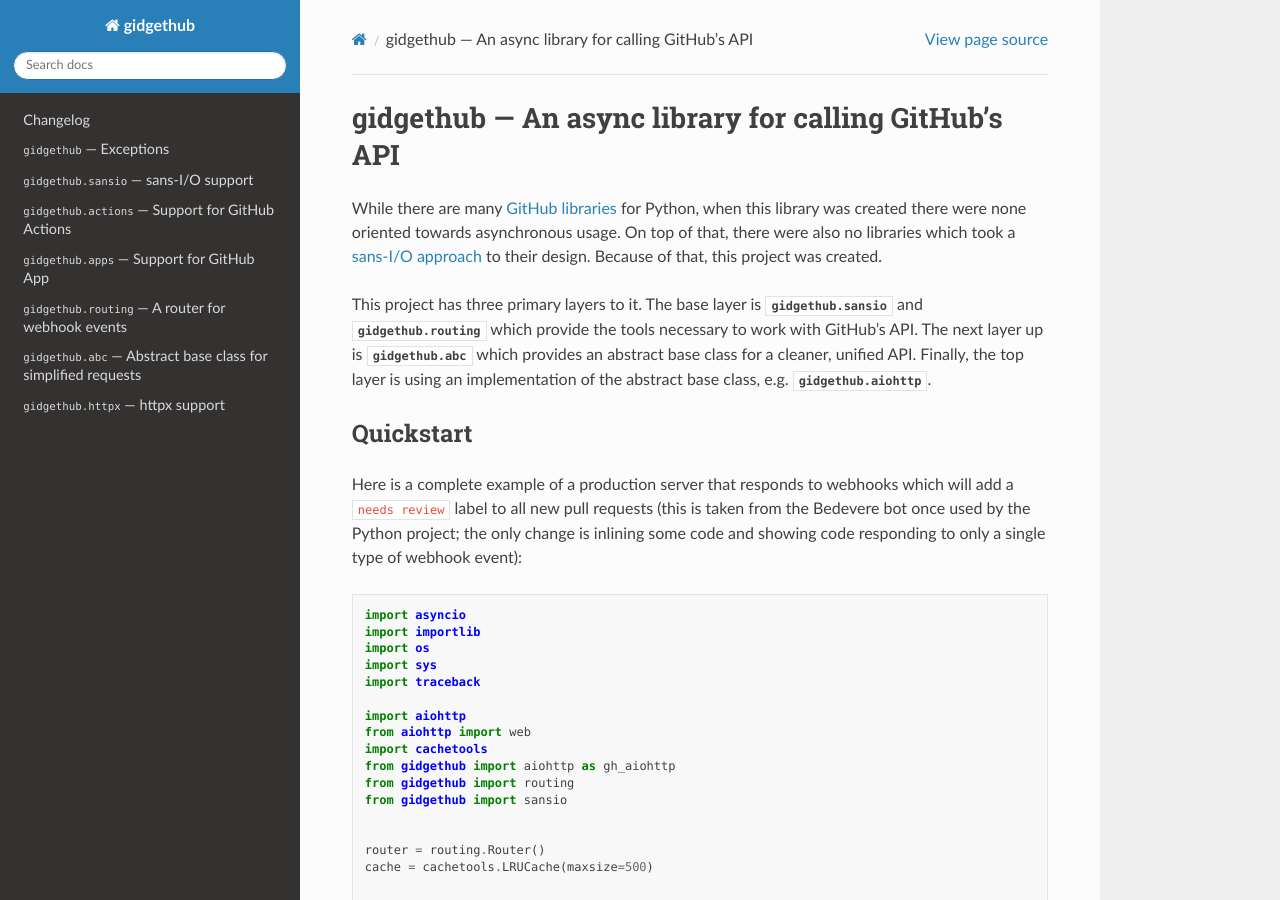
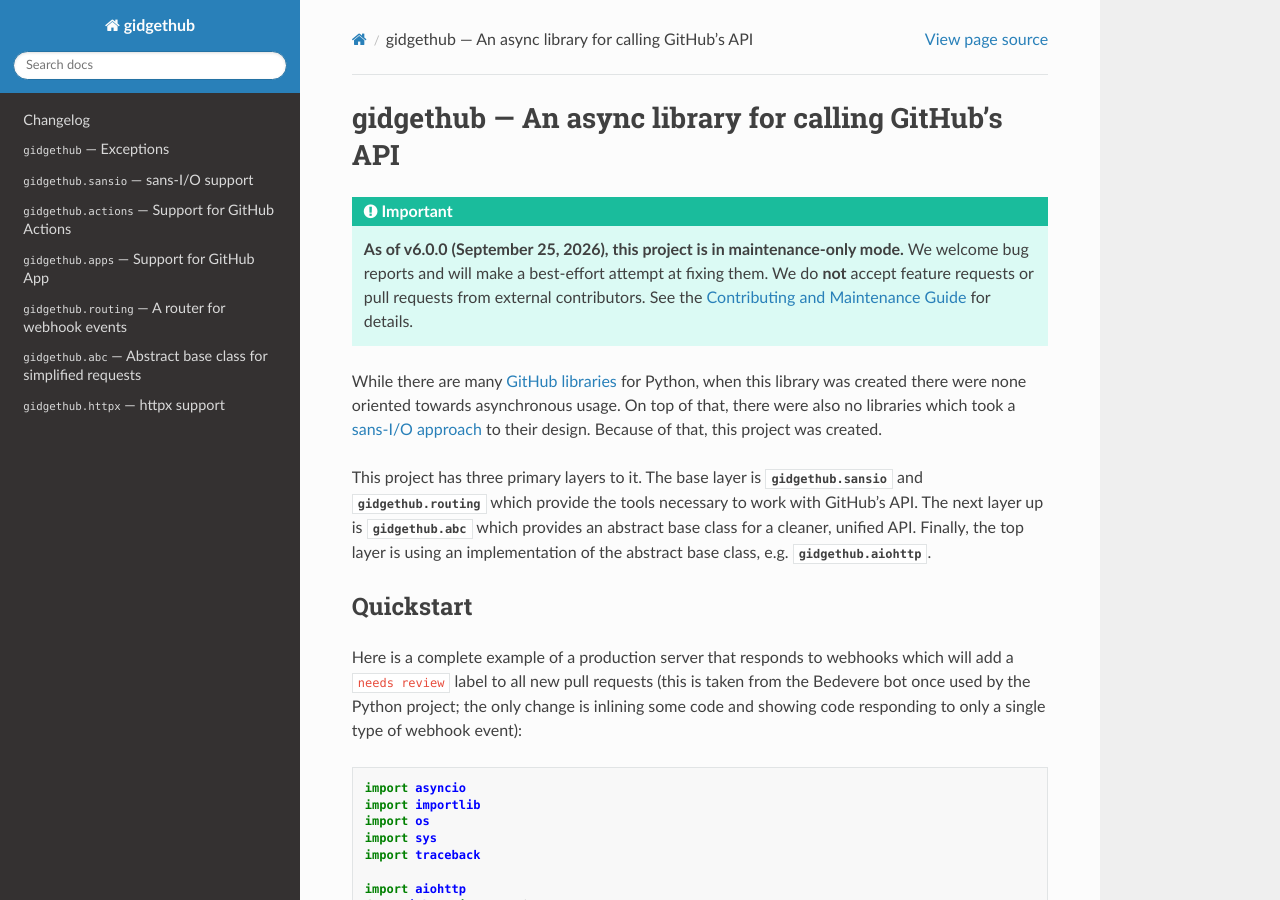
Before and after one commit to gidgethub/gidgethub, a Sphinx documentation site: the page built from docs/index.rst, in a window 1280 px wide and 900 px high. Built offline with Sphinx 7.4.7 and the Read the Docs theme 3.1.0, drawn with Linux system fonts in a browser that asks for light colours; pages that are not in the unit, such as notebooks, are missing from menus.

Commit message:
Make it clearer and more obvious that Gidgethub is in Maintenance only Mode (#256)
* Make it clearer that gidgethub is in maintenance-only mode

Add a maintenance-only banner to the README and docs home page, a status
badge, a changelog entry, and issue templates that state the policy.

Closes #255

* Use "maintenance-only mode" consistently in CONTRIBUTING and the README badge

* Apply suggestion from @brettcannon

Co-authored-by: Brett Cannon <brett@python.org>

---------

Co-authored-by: Brett Cannon <brett@python.org>

```diff
--- a/docs/changelog.rst
+++ b/docs/changelog.rst
@@ -3,6 +3,12 @@ Changelog
 
 Unreleased
 ----------
+
+- Document more prominently that the project is in maintenance-only mode:
+  bug reports are welcome and fixed on a best-effort basis, but feature
+  requests and pull requests from external contributors are not accepted.
+  This has been the case since the 6.0.0 release.
+  (`Issue #255 <https://github.com/gidgethub/gidgethub/issues/255>`_)
 
 6.0.0
 -----
--- a/docs/index.rst
+++ b/docs/index.rst
@@ -5,6 +5,15 @@
 
 gidgethub --- An async library for calling GitHub's API
 =======================================================
+
+.. important::
+
+   **As of v6.0.0 (September 25, 2026), this project is in maintenance-only
+   mode.** We welcome bug reports and will make a best-effort attempt at fixing
+   them. We do **not** accept feature requests or pull requests from external
+   contributors. See the
+   `Contributing and Maintenance Guide <https://github.com/gidgethub/gidgethub/blob/main/CONTRIBUTING.rst>`_
+   for details.
 
 While there are many
 `GitHub libraries <https://docs.github.com/en/free-pro-team@latest/rest/overview/libraries>`_ for
```
Also changed, not shown: CONTRIBUTING.rst (+4 -3 lines), README.rst (+13 -8 lines), .github/ISSUE_TEMPLATE/bug_report.md (added), 1 other file.
